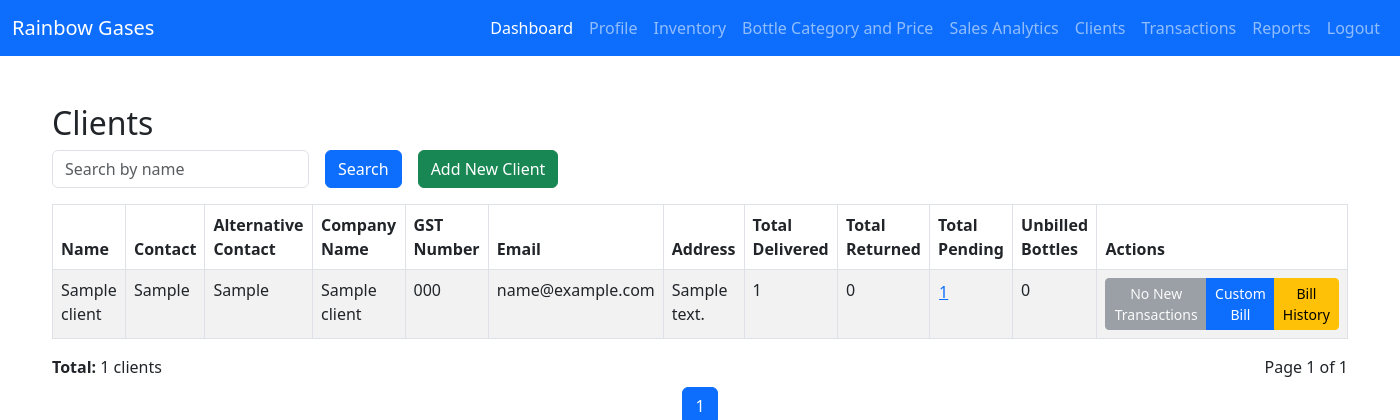
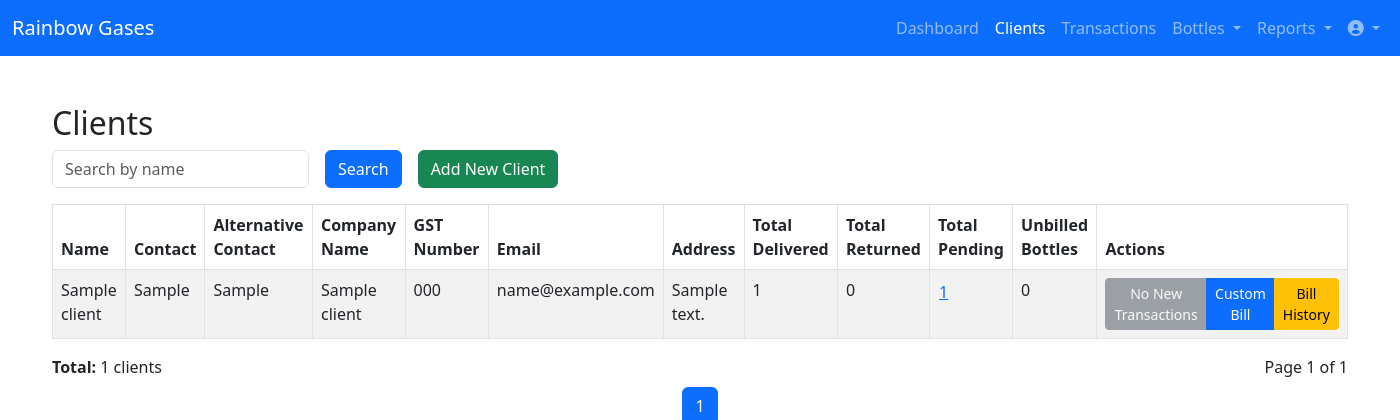
Before and after one commit to ashishmishra1998/O2_MGMT, a Django app: page /clients/ in a window 1400 px wide. Shown: the top 420 px of the page. Run offline with Django 5.2, Linux system fonts and the light colour scheme; a user stored in the database is signed in; tables that the repository leaves empty hold one stand-in row (values such as "Sample post"); some libraries are stand-ins or nearby versions.

Commit message:
Menu changes

```diff
--- a/templates/base.html
+++ b/templates/base.html
@@ -6,9 +6,8 @@
     <meta name="viewport" content="width=device-width, initial-scale=1.0">
     <title>{% block title %}Admin Dashboard{% endblock %}</title>
     <link href="https://cdn.jsdelivr.net/npm/bootstrap@5.3.0/dist/css/bootstrap.min.css" rel="stylesheet">
-    {% block extra_css %}
-    <!-- Extra CSS will be injected here -->
-    {% endblock %}
+    <link href="https://cdnjs.cloudflare.com/ajax/libs/font-awesome/6.0.0/css/all.min.css" rel="stylesheet">
+    {% block extra_css %}{% endblock %}
 </head>
 <body>
 <nav class="navbar navbar-expand-lg navbar-dark bg-primary">
@@ -23,37 +22,70 @@
         <div class="collapse navbar-collapse" id="navbarNav">
             <ul class="navbar-nav ms-auto">
                 {% if request.user.is_staff %}
-                <li class="nav-item"><a class="nav-link active" href="{% url 'admin_dashboard' %}">Dashboard</a></li>
-                <li class="nav-item"><a class="nav-link" href="{% url 'admin_profile' %}">Profile</a></li>
-                <li class="nav-item"><a class="nav-link" href="{% url 'inventory' %}">Inventory</a></li>
-                <li class="nav-item"><a class="nav-link" href="{% url 'category_list' %}">Bottle Category and Price</a></li>
-                {% comment %} <li class="nav-item"><a class="nav-link" href="{% url 'pricing' %}">Pricing</a></li> {% endcomment %}
+                    <li class="nav-item">
+                        <a class="nav-link {% if request.resolver_match.url_name == 'admin_dashboard' %}active{% endif %}" href="{% url 'admin_dashboard' %}">Dashboard</a>
+                    </li>
+                {% else %}
+                    <li class="nav-item">
+                        <a class="nav-link {% if request.resolver_match.url_name == 'delivery_dashboard' %}active{% endif %}" href="{% url 'delivery_dashboard' %}">Dashboard</a>
+                    </li>
+                {% endif %}
+
                 <li class="nav-item">
-                    <a class="nav-link" href="{% url 'sales_analytics' %}">Sales Analytics</a>
+                    <a class="nav-link {% if request.resolver_match.url_name == 'client_list' %}active{% endif %}" href="{% url 'client_list' %}">Clients</a>
                 </li>
-                {% else %}
-                <li class="nav-item"><a class="nav-link active" href="{% url 'delivery_dashboard' %}">Dashboard</a></li>
-                {% endif %}
-                <li class="nav-item"><a class="nav-link" href="{% url 'client_list' %}">Clients</a></li>
-                <li class="nav-item"><a class="nav-link" href="{% url 'transaction_list' %}">Transactions</a></li>
 
+                <li class="nav-item">
+                    <a class="nav-link {% if request.resolver_match.url_name == 'transaction_list' %}active{% endif %}" href="{% url 'transaction_list' %}">Transactions</a>
+                </li>
 
                 {% if request.user.is_staff %}
-                <li class="nav-item"><a class="nav-link" href="{% url 'reports' %}">Reports</a></li>
+                <!-- Bottles Dropdown -->
+                <li class="nav-item dropdown">
+                    <a class="nav-link dropdown-toggle {% if request.resolver_match.url_name in 'inventory category_list' %}active{% endif %}" href="#" role="button" data-bs-toggle="dropdown">
+                        Bottles
+                    </a>
+                    <ul class="dropdown-menu">
+                        <li><a class="dropdown-item" href="{% url 'inventory' %}">Inventory</a></li>
+                        <li><a class="dropdown-item" href="{% url 'category_list' %}">Categories</a></li>
+                    </ul>
+                </li>
+
+                <!-- Reports Dropdown -->
+                <li class="nav-item dropdown">
+                    <a class="nav-link dropdown-toggle {% if request.resolver_match.url_name in 'sales_analytics reports' %}active{% endif %}" href="#" role="button" data-bs-toggle="dropdown">
+                        Reports
+                    </a>
+                    <ul class="dropdown-menu">
+                        <li><a class="dropdown-item" href="{% url 'sales_analytics' %}">Sales Analytics</a></li>
+                        <li><a class="dropdown-item" href="{% url 'reports' %}">Reports</a></li>
+                    </ul>
+                </li>
                 {% endif %}
-                <li class="nav-item"><a class="nav-link" href="{% url 'logout' %}">Logout</a></li>
+
+                <!-- Profile Dropdown -->
+                <li class="nav-item dropdown">
+                    <a class="nav-link dropdown-toggle" href="#" role="button" data-bs-toggle="dropdown">
+                        <i class="fas fa-user-circle"></i>
+                    </a>
+                    <ul class="dropdown-menu dropdown-menu-end">
+                        {% if request.user.is_staff %}
+                            <li><a class="dropdown-item" href="{% url 'admin_profile' %}">Profile</a></li>
+                            <li><hr class="dropdown-divider"></li>
+                        {% endif %}
+                        <li><a class="dropdown-item text-danger" href="{% url 'logout' %}">Logout</a></li>
+                    </ul>
+                </li>
             </ul>
         </div>
     </div>
 </nav>
+
 <div class="container mt-5">
-        {% block content %}
-        <!-- default content -->
-        {% endblock %}
+    {% block content %}{% endblock %}
 </div>
+
 <script src="https://cdn.jsdelivr.net/npm/bootstrap@5.3.0/dist/js/bootstrap.bundle.min.js"></script>
-{% block extra_js %}
-<!-- Extra JS will be injected here -->
-{% endblock %}
+{% block extra_js %}{% endblock %}
 </body>
 </html>
--- a/templates/client_list.html
+++ b/templates/client_list.html
@@ -177,7 +177,3 @@
 </nav>
 
 {% endblock %}
-
-{% block extra_js %}
-<script src="https://cdn.jsdelivr.net/npm/bootstrap@5.3.0/dist/js/bootstrap.bundle.min.js"></script>
-{% endblock %}
--- a/templates/custom_billing.html
+++ b/templates/custom_billing.html
@@ -198,7 +198,6 @@
     </div>
 {% endblock %}
 {% block extra_js %}
-<script src="https://cdn.jsdelivr.net/npm/bootstrap@5.3.0/dist/js/bootstrap.bundle.min.js"></script>
 <script>
 function selectAll() {
     document.querySelectorAll('.transaction-checkbox').forEach(checkbox => {
--- a/templates/sales_analytics.html
+++ b/templates/sales_analytics.html
@@ -433,7 +433,6 @@
 {% endblock %}
 
 {% block extra_js %}
-    <script src="https://cdn.jsdelivr.net/npm/bootstrap@5.3.0/dist/js/bootstrap.bundle.min.js"></script>
     <script src="https://cdn.jsdelivr.net/npm/chart.js"></script>
     <script>
         // Monthly Trend Chart
--- a/templates/transaction_list.html
+++ b/templates/transaction_list.html
@@ -142,6 +142,3 @@
 
 
 {% endblock %}
-{% block extra_js %}
-<script src="https://cdn.jsdelivr.net/npm/bootstrap@5.3.0/dist/js/bootstrap.bundle.min.js"></script>
-{% endblock %}
```
